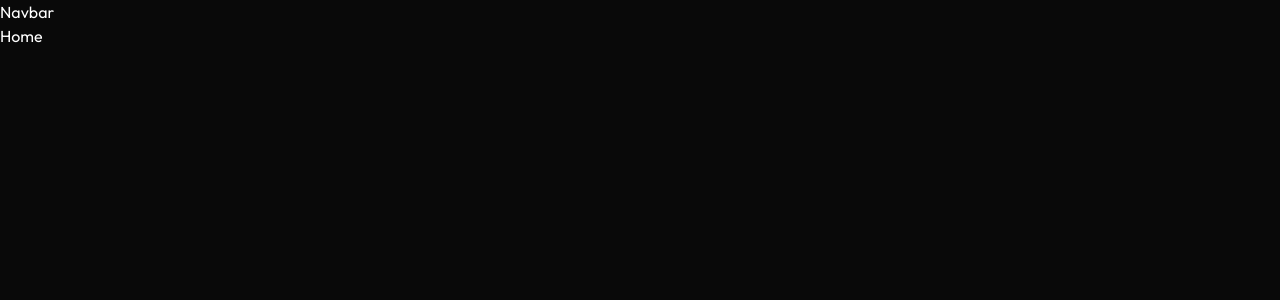
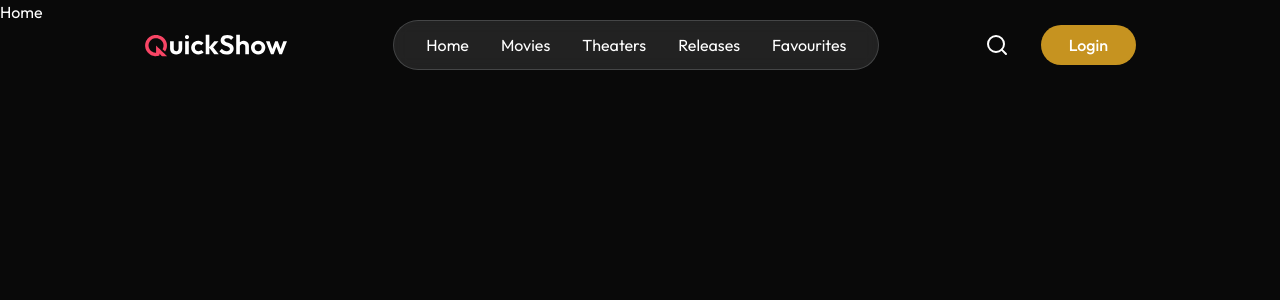
Before and after one commit to zinmyoswe/MERN-Movie-Ticket-Booking, a React (Vite) app in the folder client/: page / in a window 1280 px wide. Shown: the top 300 px of the page. Built offline with nearby package versions, Linux system fonts and the light colour scheme.

Commit message:
Implement Navber UI

```diff
--- a/client/src/components/Navbar.jsx
+++ b/client/src/components/Navbar.jsx
@@ -1,8 +1,46 @@
-import React from 'react'
+import React, { use, useState } from 'react'
+import { Link } from 'react-router-dom'
+import { assets } from '../assets/assets.js'
+import { Menu, MenuIcon, Search, SearchIcon, XIcon } from 'lucide-react'
 
 const Navbar = () => {
+
+  const [isOpen, setIsOpen] = useState(false);
+
   return (
-    <div>Navbar</div>
+    <div className='fixed top-0 left-0 z-50 w-full flex items-center justify-between px-6 md:px-16 lg:px-36 py-5'>
+      <Link to='/'>
+        <img src={assets.logo} alt='Logo' className='w-36 h-auto' />
+      </Link>
+
+      <div className={`max-md:absolute max-md:top-0 max-md:left-0
+        max-md:font-medium max-md:text-lg z-50 flex flex-col
+        md:flex-row items-center max-md:justify-center gap-8
+        min-md:px-8 py-3 max-md:h-screen min-md:rounded-full
+        backdrop-blur bg-black/70 md:bg-white/10 md:border
+        border-gray-300/20 overflow-hidden transition-[width]
+        duration-300 ${isOpen ? 'max-md:w-full' : 'max-md:w-0'}`}>
+
+        <XIcon className='md:hidden absolute top-6 right-6 w-6 h- 6 cursor-pointer'
+         onClick={() => setIsOpen(!isOpen)}
+        />
+
+        <Link onClick={() => {scrollTo(0,0), setIsOpen(false)}} to='/'>Home</Link>
+        <Link to='/movies'>Movies</Link>
+        <Link to='/'>Theaters</Link>
+        <Link to='/'>Releases</Link>
+        <Link to='/'>Favourites</Link>
+      </div>
+
+      <div className='flex items-center gap-8'>
+        <SearchIcon className='max-md:hidden w-6 h-6 cursor-pointer' />
+
+        <button className='px-4 py-1 sm:px-7 sm:py-2 bg-zinmyo-200 hover:bg-zinmyo-400 transition
+        rounded-full font-medium cursor-pointer'>Login</button>
+      </div>
+
+      <MenuIcon className='max-md:ml-4 md:hidden w-8 h-8 cursor-pointer' />
+    </div>
   )
 }
 
--- a/client/src/index.css
+++ b/client/src/index.css
@@ -4,6 +4,12 @@
 
 @theme{
   --color-primary: #F84565;
+  --color-primary: #8c7225;
+  --color-zinmyo-100: #B78628;
+  --color-zinmyo-200: #c69320;
+  --color-zinmyo-300: #DBA514;
+  --color-zinmyo-400: #EEB609;
+  --color-zinmyo-500: #FFC201;
   --color-primary-dull: #D63854;
 }
 
```
